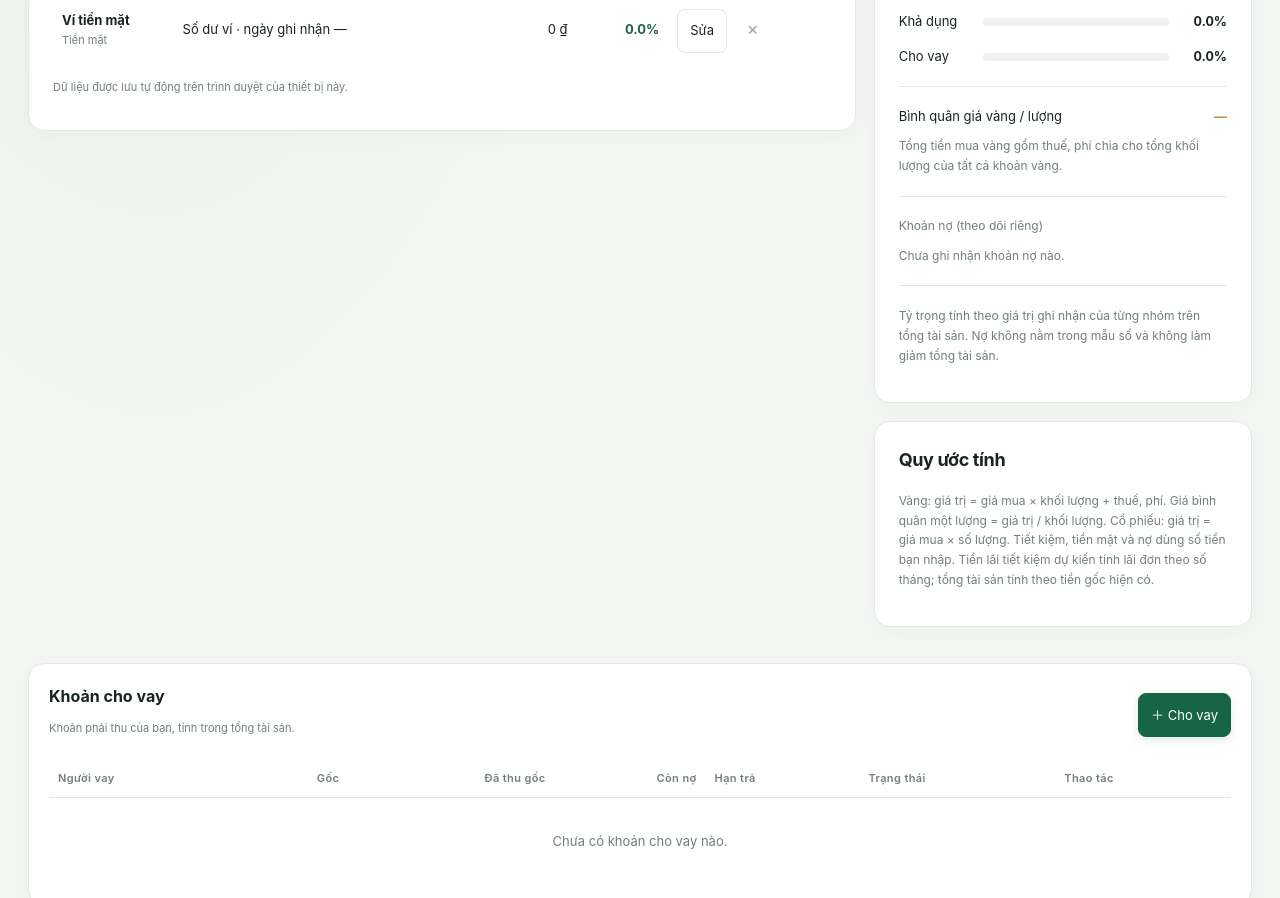
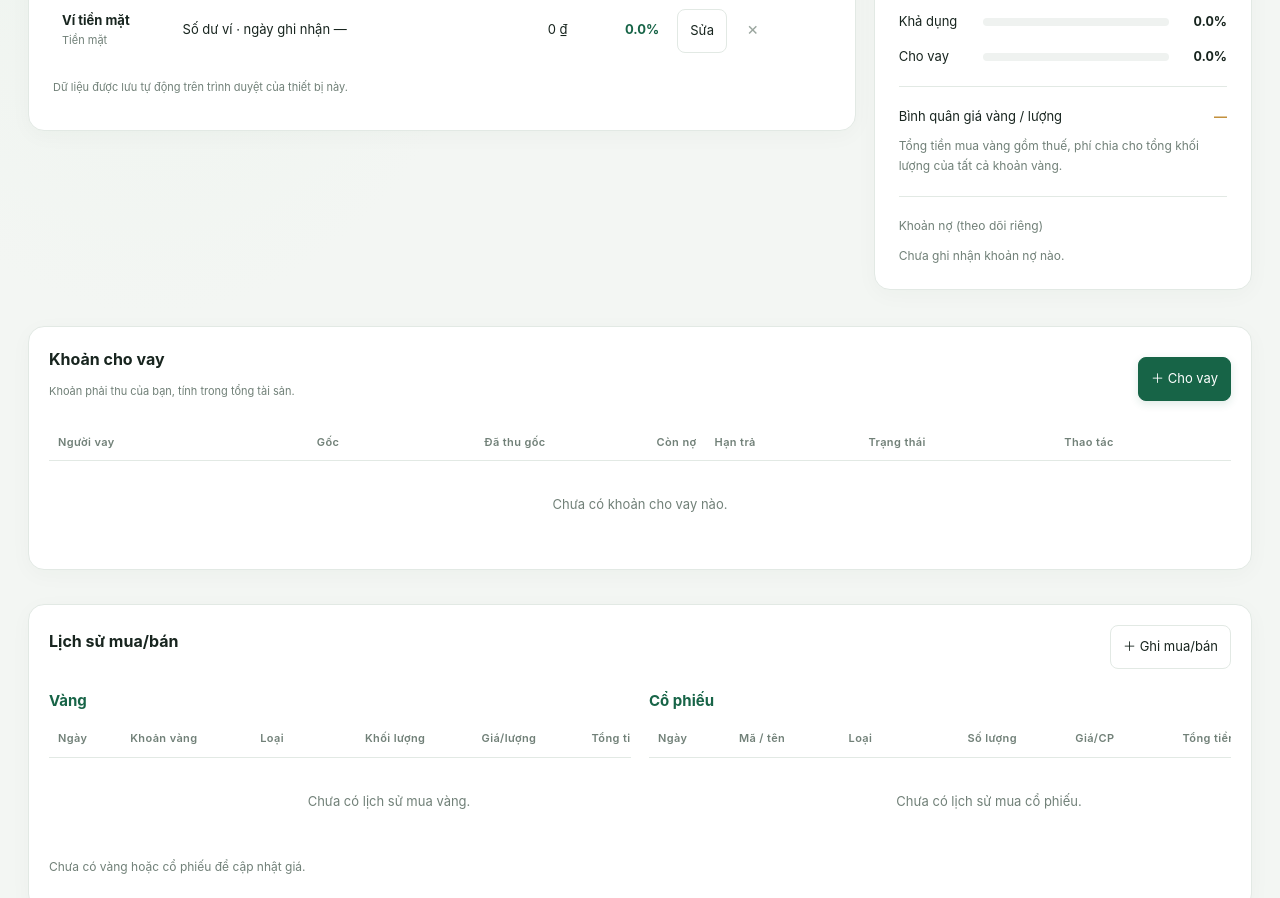
Before and after one commit to ducthangnguyenle1508-sudo/Personal-Finance-2, a plain HTML site: page index.html in a window 1280 px wide. Shown: the part 909-1807 px from the top of the page. Drawn offline with Linux system fonts and the light colour scheme.

Commit message:
Add files via upload

```diff
--- a/index.html
+++ b/index.html
@@ -9,7 +9,7 @@
 <section id="investmentView">
 <section class="board" id="investBoard" aria-label="Tổng quan"><div class="board-main"><div class="hud-eyebrow" id="investMode">Tổng quan tài sản</div><span class="board-label">Tài sản ròng</span><div class="board-hero" id="netWorth">0 ₫</div><div class="board-chips" id="investChips"></div><div class="hud-tiles"><div class="hud-tile"><span>Tổng tài sản</span><strong id="total">0 ₫</strong><small>Vàng · Cổ phiếu · Tiết kiệm · Khả dụng · Cho vay</small></div><div class="hud-tile"><span>Đã đầu tư</span><strong id="invested">0 ₫</strong><small>Vàng và cổ phiếu</small></div><div class="hud-tile"><span>Lãi/lỗ chưa thực hiện</span><strong id="unrealizedTotal">0 ₫</strong><small>Theo giá đang chọn</small></div><div class="hud-tile"><span>Khả dụng &amp; tiết kiệm</span><strong id="liquid">0 ₫</strong><small>Số dư đang ghi nhận</small></div><div class="hud-tile"><span>Đang cho vay</span><strong id="loanTotal">0 ₫</strong><small>Tổng dư nợ phải thu</small></div><div class="hud-tile debt"><span>Tổng nợ</span><strong id="debtTotal">0 ₫</strong><small>Không trừ vào tổng tài sản</small></div></div><div class="hud-meter board-debt"><div><span>Nợ trên tổng tài sản</span><strong id="debtRatio">—</strong></div><div class="hud-track"><i id="debtBar" style="width:0;background:#ff8a80"></i></div></div></div><div class="board-side"><div class="board-ring" id="investRing"></div><ul class="board-legend" id="investLegend"></ul></div></section>
 <div class="layout"><section class="panel"><div class="panel-head"><h2>Danh mục tài sản</h2><div class="toolbar"><button class="btn primary" id="addBtn">＋ Thêm khoản</button></div></div><div class="tabs" id="tabs"><button class="tab active" data-type="all">Tất cả</button><button class="tab" data-type="gold">Vàng</button><button class="tab" data-type="stock">Cổ phiếu</button><button class="tab" data-type="saving">Tiết kiệm</button><button class="tab" data-type="cash">Tiền mặt</button><button class="tab" data-type="debt">Nợ</button></div><div class="table-wrap"><table><thead id="thead"></thead><tbody id="tbody"></tbody></table></div><p class="footnote">Dữ liệu được lưu tự động trên trình duyệt của thiết bị này.</p></section>
-<aside><section class="panel"><div class="panel-head"><h2>Cơ cấu tài sản</h2></div><p class="section-label">Tỷ trọng trên tổng tài sản · 100%</p><div class="allocation" id="allocation"></div><div class="divider"></div><div class="liability"><span>Bình quân giá vàng / lượng</span><strong id="goldAverage" style="color:var(--gold)">—</strong></div><div class="note">Tổng tiền mua vàng gồm thuế, phí chia cho tổng khối lượng của tất cả khoản vàng.</div><div class="divider"></div><p class="section-label">Khoản nợ (theo dõi riêng)</p><div id="debtBreakdown"></div><div class="divider"></div><p class="note">Tỷ trọng tính theo giá trị ghi nhận của từng nhóm trên tổng tài sản. Nợ không nằm trong mẫu số và không làm giảm tổng tài sản.</p></section><section class="panel below"><div class="panel-head"><h2>Quy ước tính</h2></div><p class="note">Vàng: giá trị = giá mua × khối lượng + thuế, phí. Giá bình quân một lượng = giá trị / khối lượng. Cổ phiếu: giá trị = giá mua × số lượng. Tiết kiệm, tiền mặt và nợ dùng số tiền bạn nhập. Tiền lãi tiết kiệm dự kiến tính lãi đơn theo số tháng; tổng tài sản tính theo tiền gốc hiện có.</p></section></aside></div></section>
+<aside><section class="panel"><div class="panel-head"><h2>Cơ cấu tài sản</h2></div><p class="section-label">Tỷ trọng trên tổng tài sản · 100%</p><div class="allocation" id="allocation"></div><div class="divider"></div><div class="liability"><span>Bình quân giá vàng / lượng</span><strong id="goldAverage" style="color:var(--gold)">—</strong></div><div class="note">Tổng tiền mua vàng gồm thuế, phí chia cho tổng khối lượng của tất cả khoản vàng.</div><div class="divider"></div><p class="section-label">Khoản nợ (theo dõi riêng)</p><div id="debtBreakdown"></div></section></aside></div></section>
 <section id="cashflowView" hidden>
   <section class="board" id="flowBoard" aria-label="Tổng quan thu chi">
     <div class="board-main"><div class="hud-eyebrow" id="flowEyebrow">Dòng tiền</div><span class="board-label">Thu trừ chi</span><div class="value board-hero" id="balanceTotal">0 ₫</div><div class="board-flow"><div class="flow-line"><div><span class="flow-name">Tổng thu</span><div class="value" id="incomeTotal">0 ₫</div></div><div class="hud-track"><i class="in" id="incomeBar" style="width:0"></i></div><div class="flow-delta" id="incomeDelta"></div></div><div class="flow-line"><div><span class="flow-name">Tổng chi</span><div class="value" id="expenseTotal">0 ₫</div></div><div class="hud-track"><i class="out" id="expenseBar" style="width:0"></i></div><div class="flow-delta" id="expenseDelta"></div></div></div><div class="hud-tiles" id="flowTiles"></div></div>
```
